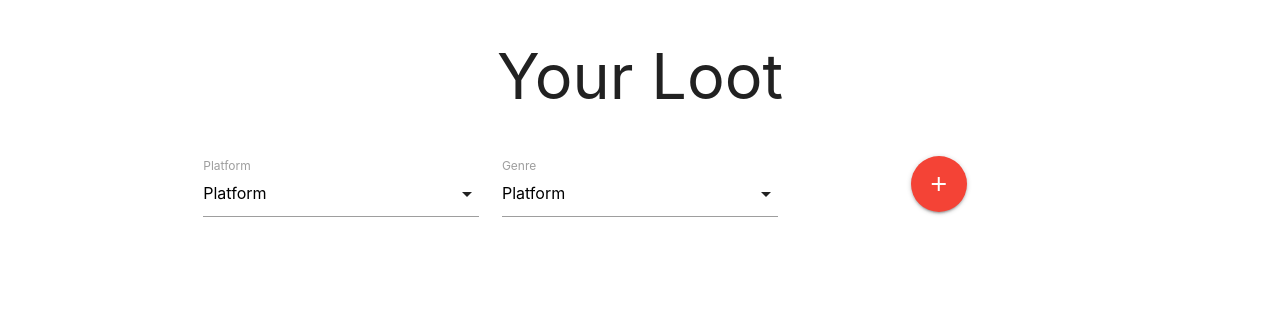
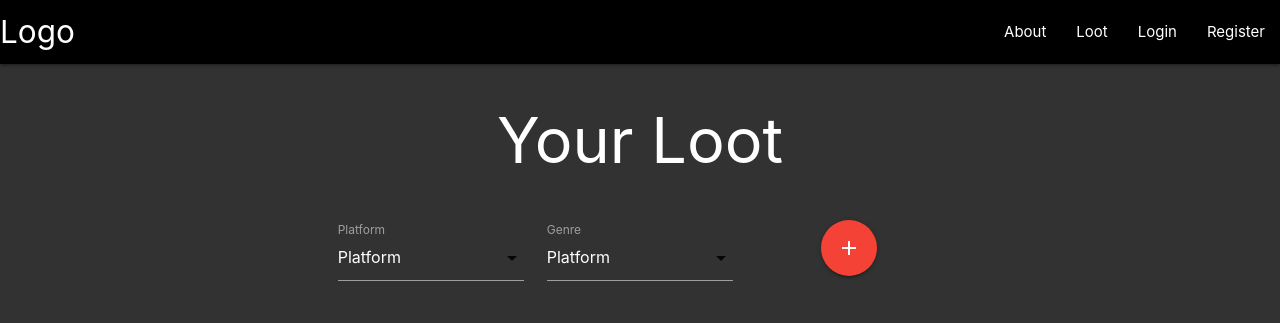
Before and after one commit to Brainvibe/1UpLoot, a Flask app: page / in a window 1280 px wide. Shown: the top 323 px of the page. Run offline with Flask 2, Linux system fonts and the light colour scheme; data that the repository does not hold is empty; some libraries are stand-ins or nearby versions.

Commit message:
added logo, and changed layout on collection section

```diff
--- a/static/css/style.css
+++ b/static/css/style.css
@@ -1,3 +1,26 @@
+body{
+    background-color:#323232;
+}
+
 .large {
     padding-top: 50px;
+}
+
+nav {
+
+    background-color: black;
+}
+
+
+nav ul a:hover {
+    background-color: #323232;
+}
+
+
+.games-title{
+    color:white;
+}
+
+.select-wrapper input.select-dropdown {
+    color: white;
     }
--- a/templates/games.html
+++ b/templates/games.html
@@ -1,13 +1,10 @@
-{% extends 'index.html' %}
-{% block content %}
-
-
+{% extends 'index.html' %} {% block content %}
 
 <div class="container">
     <div class="row">
 
         <div class="col s12 m12 l12 center title-games">
-            <h1>Your Loot</h1>
+            <h1 class="games-title">Your Loot</h1>
         </div>
     </div>
 
--- a/templates/index.html
+++ b/templates/index.html
@@ -16,30 +16,30 @@
 </head>
 
 <body>
-    {% block content %}
-
     <nav>
         <div class="nav-wrapper">
             <a href="#!" class="brand-logo">Logo</a>
             <a href="#" data-target="mobile-demo" class="sidenav-trigger"><i class="material-icons">menu</i></a>
             <ul class="right hide-on-med-and-down">
-                <li><a href="sass.html">Sass</a></li>
-                <li><a href="badges.html">Components</a></li>
-                <li><a href="collapsible.html">Javascript</a></li>
-                <li><a href="mobile.html">Mobile</a></li>
+                <li><a href="sass.html">About</a></li>
+                <li><a href="badges.html">Loot</a></li>
+                <li><a href="collapsible.html">Login</a></li>
+                <li><a href="mobile.html">Register</a></li>
             </ul>
         </div>
     </nav>
 
     <ul class="sidenav" id="mobile-demo">
-        <li><a href="sass.html">Sass</a></li>
-        <li><a href="badges.html">Components</a></li>
-        <li><a href="collapsible.html">Javascript</a></li>
-        <li><a href="mobile.html">Mobile</a></li>
+        <li><a href="sass.html">About</a></li>
+        <li><a href="badges.html">Loot</a></li>
+        <li><a href="collapsible.html">Login</a></li>
+        <li><a href="mobile.html">Register</a></li>
     </ul>
 
-    {% endblock %}
 
+    <div class="container">
+        {% block content %} {% endblock %}
+    </div>
 
     <script src="https://cdnjs.cloudflare.com/ajax/libs/jquery/3.2.1/jquery.min.js"></script>
     <!-- Compiled and minified JavaScript -->
```
Also changed, not shown: static/images/logo.png (added).
